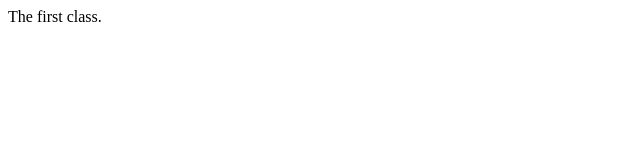
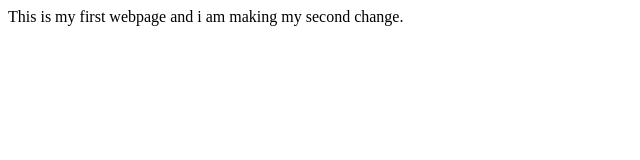
Before and after one commit to outechange/firstwebpage, a plain HTML site: page index.html in a window 1280 px wide. Shown: the whole page, without its empty margins (0-640 px from the left). Drawn offline with Linux system fonts and the light colour scheme.

Commit message:
second commit

```diff
--- a/index.html
+++ b/index.html
@@ -9,7 +9,7 @@
 
 <body>
 
-The first class.
+This is my first webpage and i am making my second change.
 
 </body>
 
```
